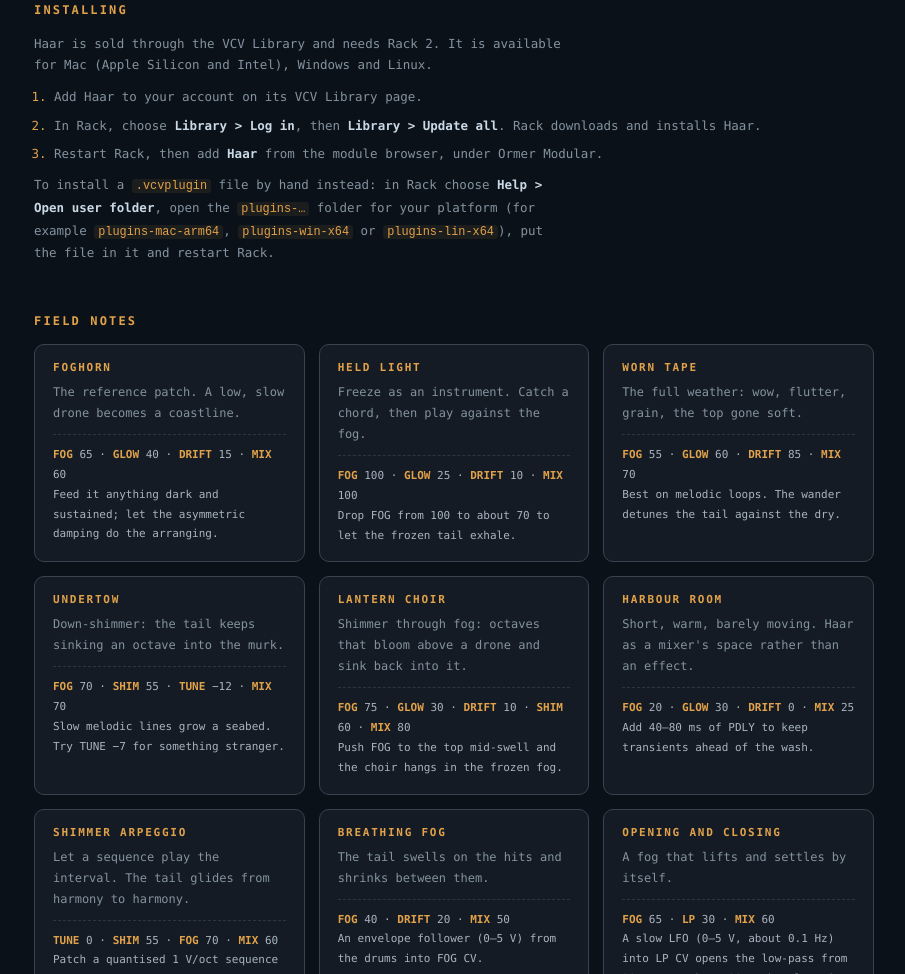
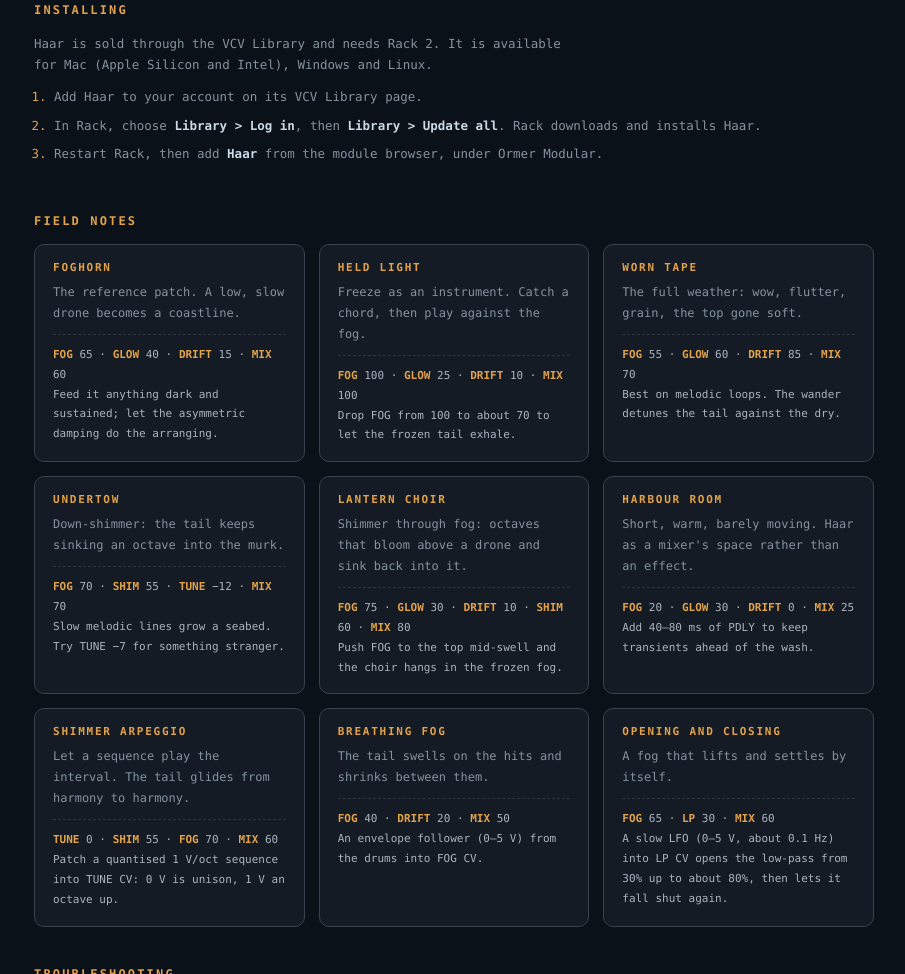
Before and after one commit to ormermodular/haar, a plain HTML site: page docs/vcv/index.html in a window 1280 px wide. Shown: the part 3726-4700 px from the top of the page, without its empty margins (186-1091 px from the left). Drawn offline with Linux system fonts and the light colour scheme.

Commit message:
VCV manual: install through the Library only

```diff
--- a/docs/vcv/index.html
+++ b/docs/vcv/index.html
@@ -243,10 +243,6 @@
         Rack downloads and installs Haar.</li>
       <li>Restart Rack, then add <b>Haar</b> from the module browser, under Ormer Modular.</li>
     </ol>
-    <p>To install a <code>.vcvplugin</code> file by hand instead: in Rack choose
-    <b>Help &gt; Open user folder</b>, open the <code>plugins-…</code> folder for your
-    platform (for example <code>plugins-mac-arm64</code>, <code>plugins-win-x64</code> or
-    <code>plugins-lin-x64</code>), put the file in it and restart Rack.</p>
   </section>
 
   <section id="recipes">
```
Also changed, not shown: 2 other files.
